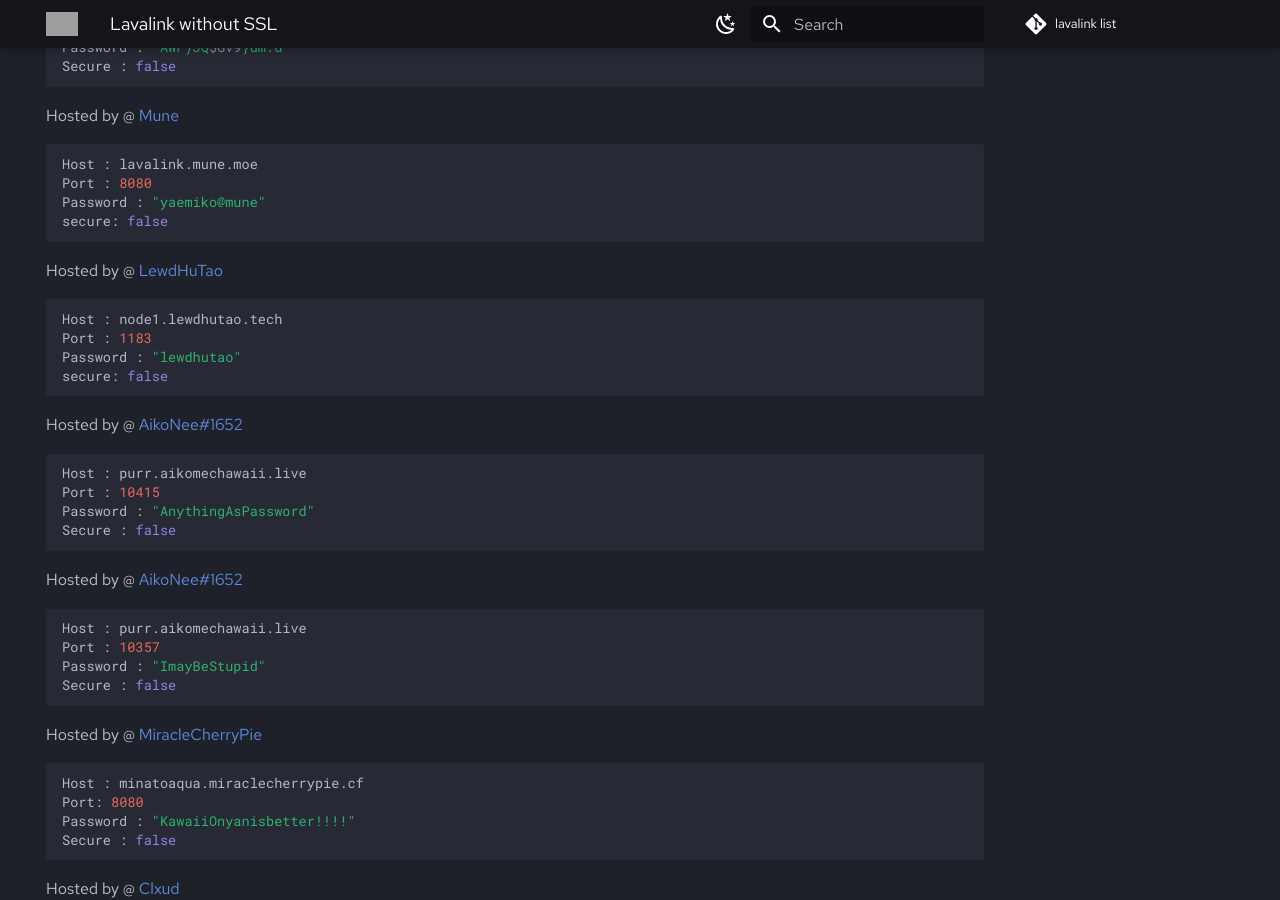
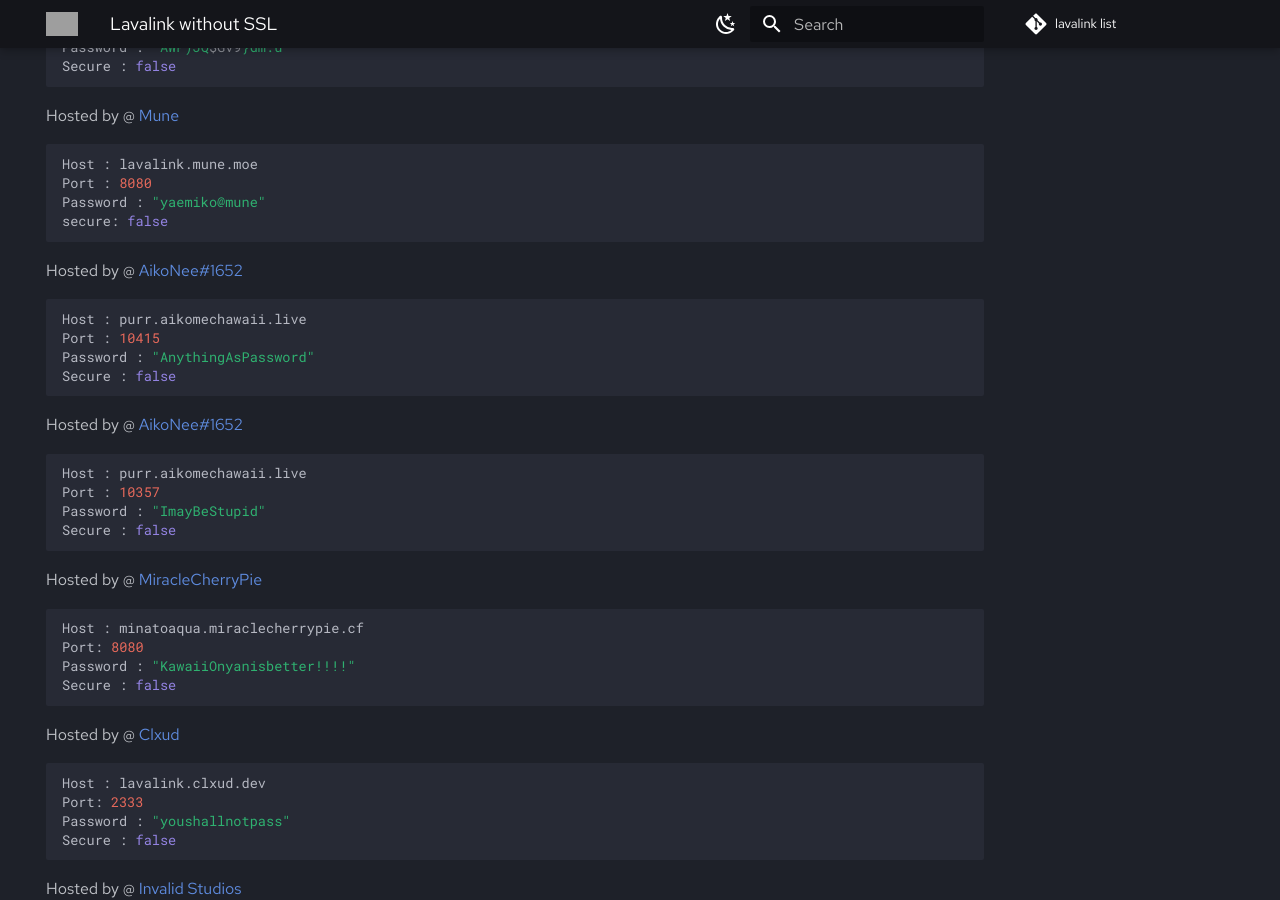
Before and after one commit to DarrenOfficial/lavalink-list, an MkDocs documentation site: the page built from docs/NoSSL/lavalink-without-ssl.md, in a window 1280 px wide and 900 px high, scrolled down 3864 px. Built offline with MkDocs 1.6.1 and Material for MkDocs 9.7.7, drawn with Linux system fonts in a browser that asks for light colours; comment, search, counter and statistics services are not loaded; grey boxes are pictures that could not be loaded.

Commit message:
remove lewdhutao.tech lavalink

````diff
--- a/docs/NoSSL/lavalink-without-ssl.md
+++ b/docs/NoSSL/lavalink-without-ssl.md
@@ -206,14 +206,6 @@ Password : "yaemiko@mune"
 secure: false
 ```
 
-Hosted by @ [LewdHuTao](https://lewdhutao.me)
-```bash
-Host : node1.lewdhutao.tech
-Port : 1183
-Password : "lewdhutao"
-secure: false
-```
-
 Hosted by @ [AikoNee#1652](https://github.com/AikoNee)
 ```bash
 Host : purr.aikomechawaii.live
````
